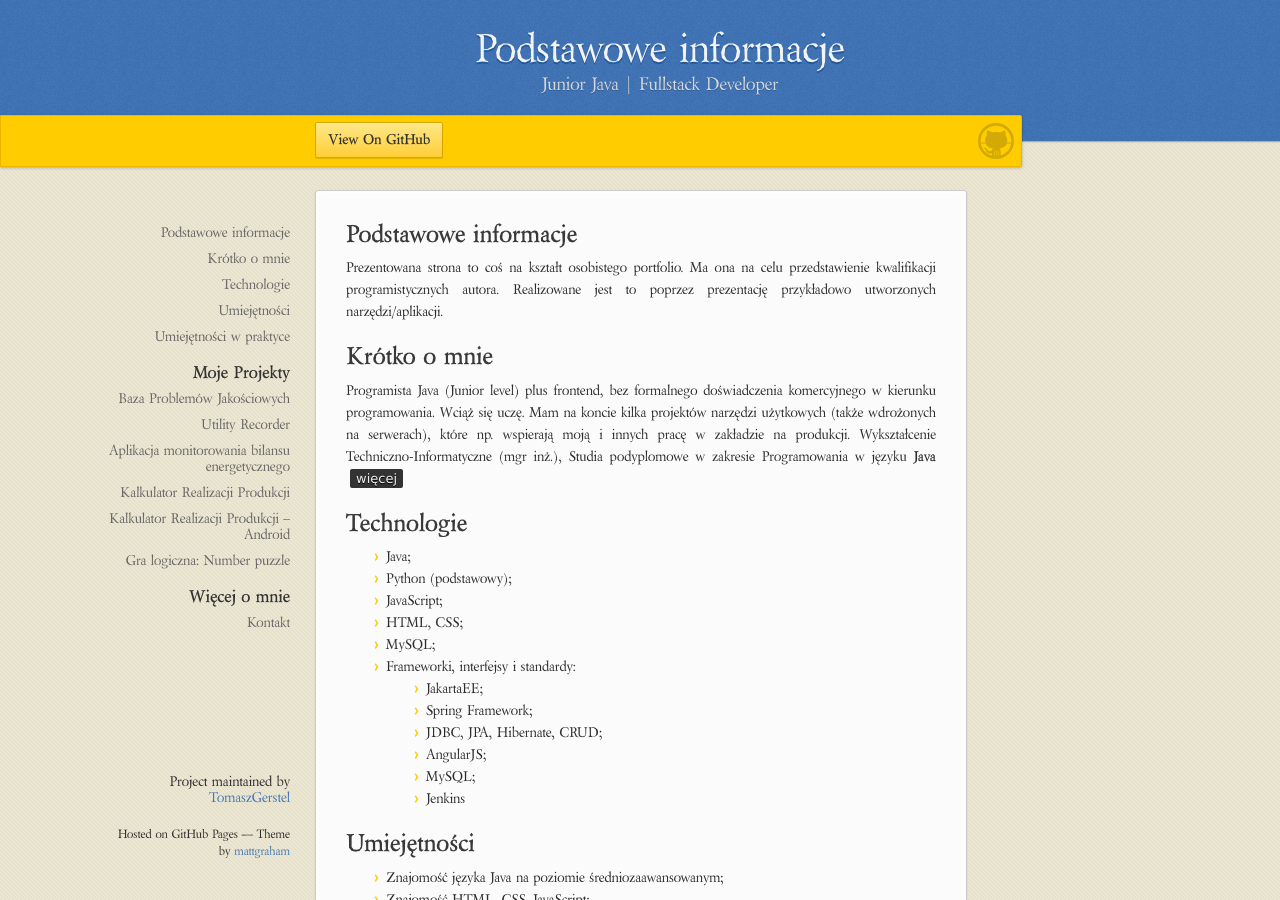
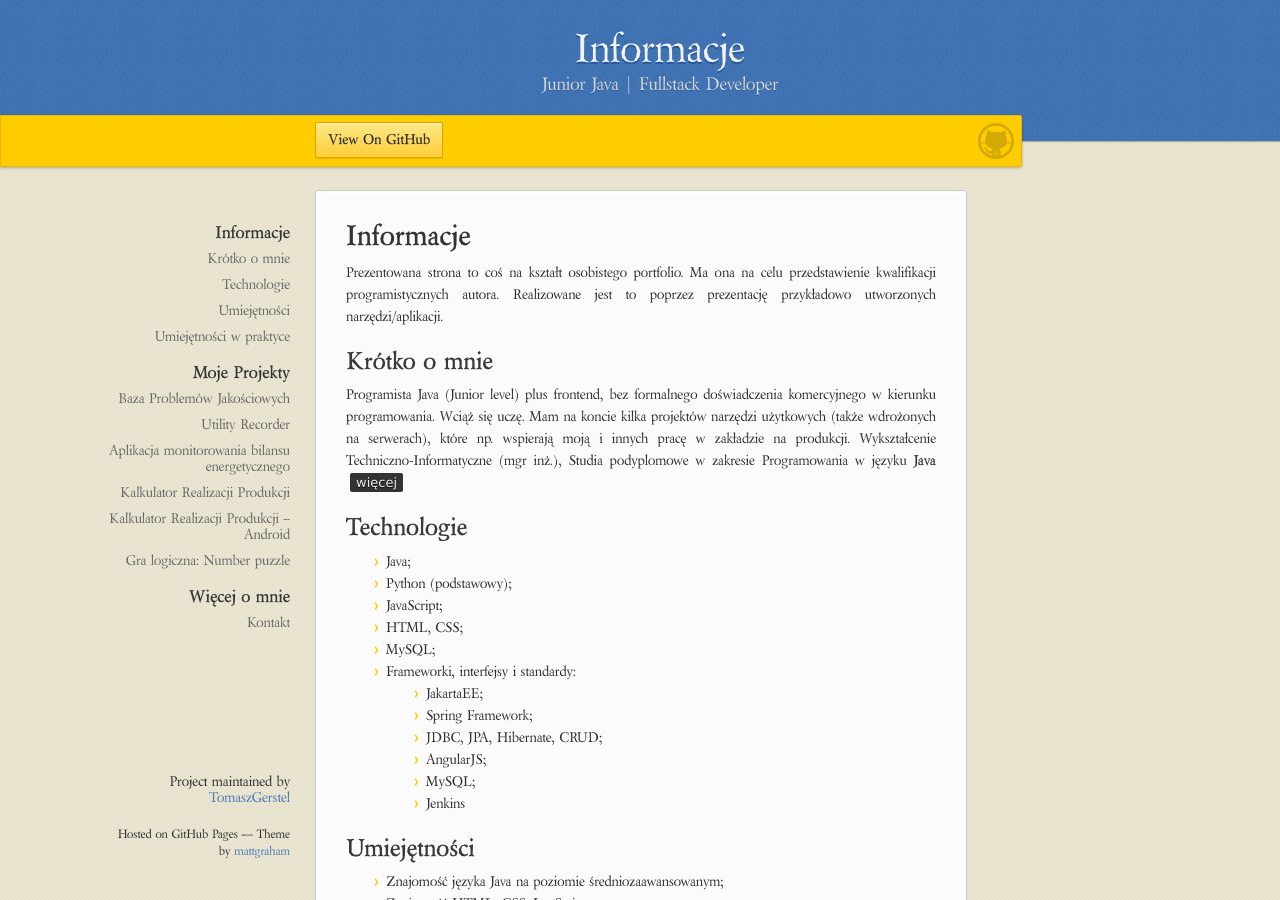
Before and after one commit to TomaszGerstel/Tomasz-Gerstel---My-IT-portfolio, a Jekyll site: the page built from index.md, in a window 1280 px wide and 900 px high. Built offline with Jekyll 4.4.1, drawn with Linux system fonts in a browser that asks for light colours; our own code applies the rules of GitHub Pages for plain Markdown files; part of the change alters nothing that is shown.

Commit message:
trying_set_header

```diff
--- a/_config.yml
+++ b/_config.yml
@@ -1,3 +1,7 @@
+page:
+  title: Tomasz Gerstel
+site:
+  title: Tomasz Gerstel
 title: Tomasz Gerstel
 description: Junior Java | Fullstack Developer
 google_analytics:
--- a/index.md
+++ b/index.md
@@ -2,7 +2,7 @@
 layout: default
 ---
 
-## Podstawowe informacje
+# Informacje
 
 Prezentowana strona to coś na kształt osobistego portfolio. Ma ona na celu przedstawienie kwalifikacji programistycznych autora. Realizowane jest to poprzez prezentację przykładowo utworzonych narzędzi/aplikacji.
 
```
